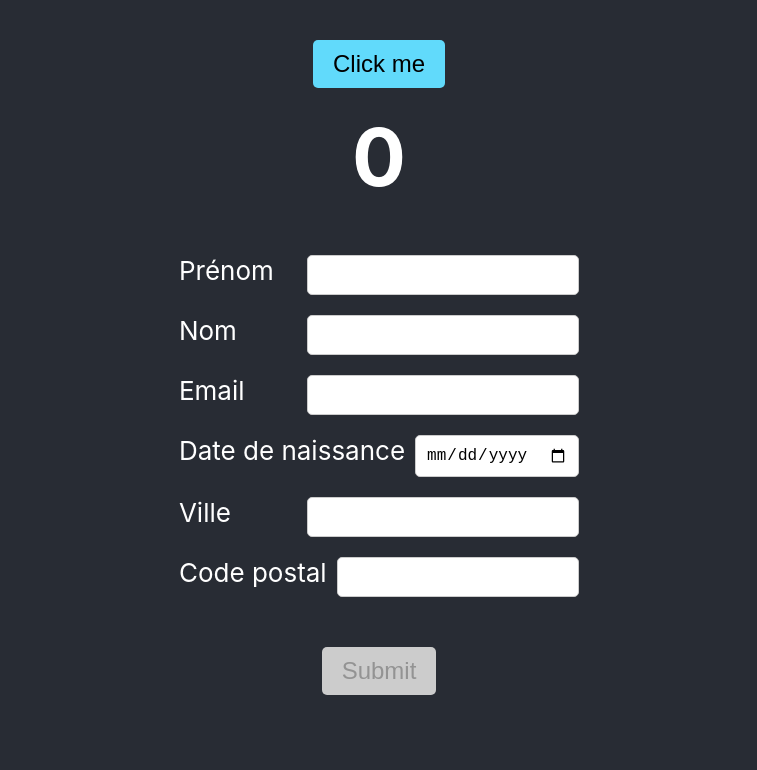
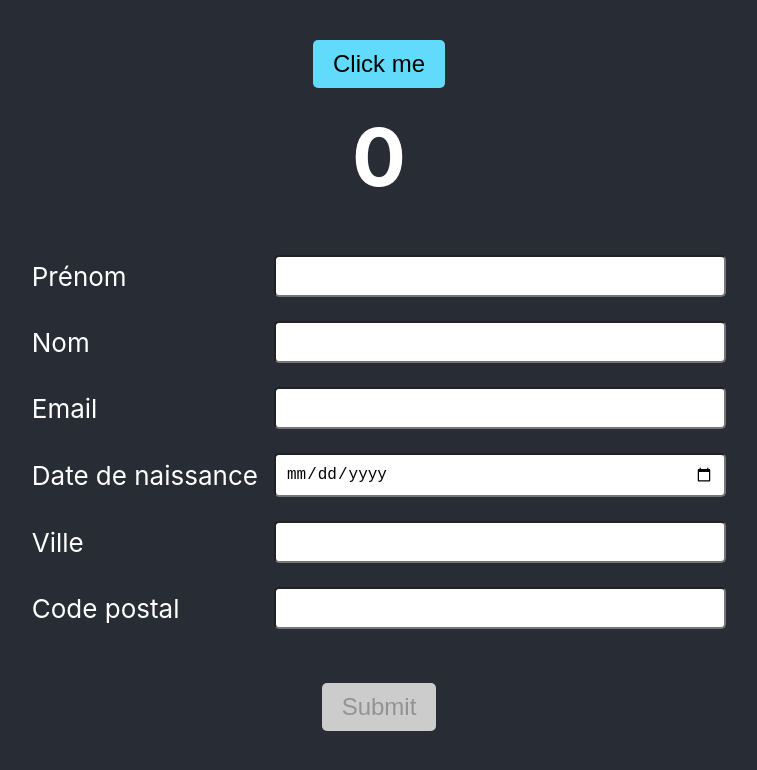
Before and after one commit to YoannAuroyYnov/react-test-lab, a React (Create React App) app: page / in a window 1280 px wide. Shown: the top 770 px of the page, without its empty margins (261-1018 px from the left). Built offline with nearby package versions, Linux system fonts and the light colour scheme.

Commit message:
add error text

```diff
--- a/src/App.css
+++ b/src/App.css
@@ -50,21 +50,42 @@
 }
 
 .input-container {
-  display: flex;
-  justify-content: space-between;
-  gap: 10px;
+  display: grid;
+  grid-template-areas:
+    "label input"
+    "error error";
+  grid-template-columns: 1fr 2fr;
+  row-gap: 4px;
+  column-gap: 16px;
   margin: 10px 0;
   width: 100%;
+  justify-content: space-between;
+  align-items: center;
 }
 
 .label {
+  grid-area: label;
+  justify-self: start;
+  display: flex;
+  flex-wrap: wrap;
 }
 
 .input {
-  flex: 1;
-  max-width: 250px;
+  grid-area: input;
+  width: 100%;
+  cursor: pointer;
+  box-sizing: border-box;
   padding: 10px;
   font-size: 1rem;
-  border: 1px solid #ccc;
   border-radius: 5px;
 }
+
+.error-text {
+  grid-area: error;
+  display: flex;
+  justify-content: center;
+  color: red;
+  font-size: 1rem;
+  margin: 0;
+  height: fit-content;
+}
--- a/src/components/UserForm.jsx
+++ b/src/components/UserForm.jsx
@@ -9,6 +9,13 @@ export const UserForm = () => {
   const [birthdate, setBirthdate] = useState("");
   const [city, setCity] = useState("");
   const [zipcode, setZipcode] = useState("");
+
+  const [firstnameError, setFirstnameError] = useState("");
+  const [lastnameError, setLastnameError] = useState("");
+  const [emailError, setEmailError] = useState("");
+  const [birthdateError, setBirthdateError] = useState("");
+  const [cityError, setCityError] = useState("");
+  const [zipcodeError, setZipcodeError] = useState("");
 
   return (
     <form>
@@ -24,6 +31,7 @@ export const UserForm = () => {
             id="firstname"
             type="text"
           />
+          <p className="error-text">{firstnameError}</p>
         </div>
         <div className="input-container">
           <label className="label" htmlFor="lastname">
@@ -36,6 +44,7 @@ export const UserForm = () => {
             id="lastname"
             type="text"
           />
+          <p className="error-text">{lastnameError}</p>
         </div>
         <div className="input-container">
           <label className="label" htmlFor="email">
@@ -48,6 +57,7 @@ export const UserForm = () => {
             id="email"
             type="email"
           />
+          <p className="error-text">{emailError}</p>
         </div>
         <div className="input-container">
           <label className="label" htmlFor="birthdate">
@@ -60,6 +70,7 @@ export const UserForm = () => {
             id="birthdate"
             type="date"
           />
+          <p className="error-text">{birthdateError}</p>
         </div>
         <div className="input-container">
           <label className="label" htmlFor="city">
@@ -72,6 +83,7 @@ export const UserForm = () => {
             id="city"
             type="text"
           />
+          <p className="error-text">{cityError}</p>
         </div>
         <div className="input-container">
           <label className="label" htmlFor="zipcode">
@@ -84,6 +96,7 @@ export const UserForm = () => {
             id="zipcode"
             type="text"
           />
+          <p className="error-text">{zipcodeError}</p>
         </div>
         <button
           className={`button submit-button ${disabled && "disabled"}`}
```
